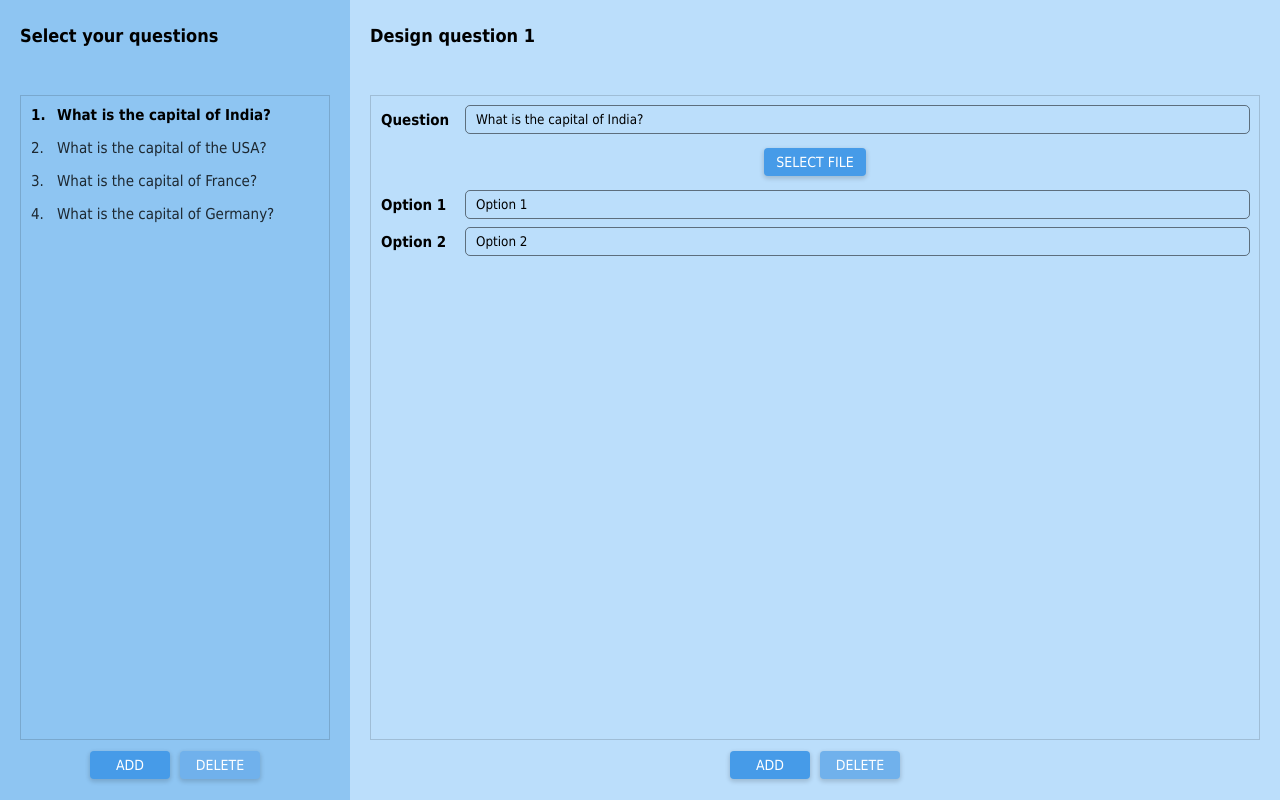
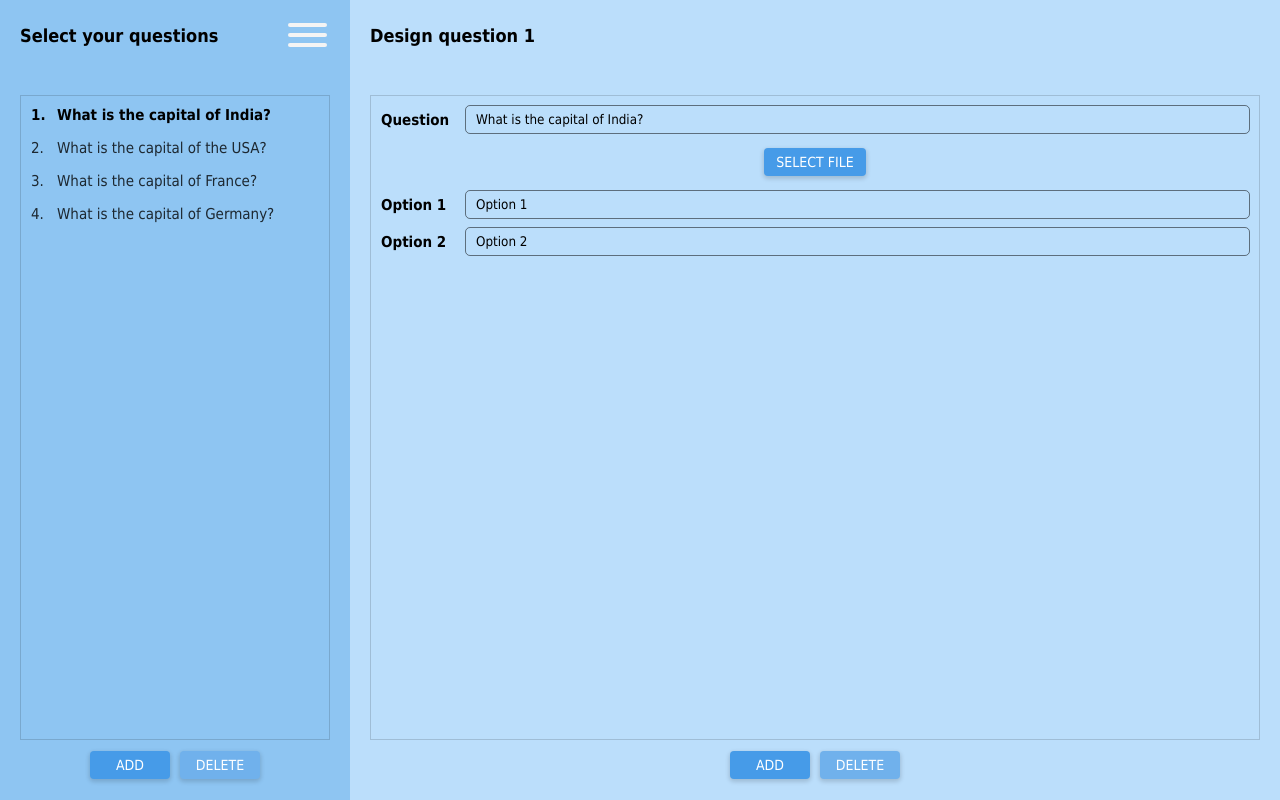
Before and after one commit to monk-kokkalis/disprz, a React (Create React App) app: page / in a window 1280 px wide. Built offline with nearby package versions, Linux system fonts and the light colour scheme.

Commit message:
added initial SidebarButton integration for question selector

```diff
--- a/src/components/QuizCreator/components/QuestionSelector/QuestionSelector.js
+++ b/src/components/QuizCreator/components/QuestionSelector/QuestionSelector.js
@@ -4,10 +4,15 @@ import AddQuestion from './components/AddQuestion/AddQuestion';
 import DeleteQuestion from './components/DeleteQuestion/DeleteQuestion';
 import ModeIndicator from './components/ModeIndicator/ModeIndicator';
 import QuestionList from './components/QuestionList/QuestionList';
+import SidebarButton from '../SidebarButton/SidebarButton';
+import ButtonTemplate from './components/SidebarButtonControls/Template';
 function QuestionSelector() {
     return (
         <div className={Style.Main}>
-            <h1 className="heading">Select your questions</h1>
+            <h1 className="heading">
+                <span>Select your questions</span>
+                <SidebarButton template={<ButtonTemplate />} />
+            </h1>
             <ModeIndicator />
             <section className="questions">
                 <QuestionList />
--- /dev/null
+++ b/src/components/QuizCreator/components/QuestionSelector/components/SidebarButtonControls/Template.js
@@ -0,0 +1,12 @@
+import Style from './Template.module.scss';
+function Template() {
+    return (
+        <span className={Style.Main}>
+            <span className='bar'></span>
+            <span className='bar'></span>
+            <span className='bar'></span>
+        </span>
+    )
+}
+
+export default Template;
--- /dev/null
+++ b/src/components/QuizCreator/components/QuestionSelector/components/SidebarButtonControls/Template.module.scss
@@ -0,0 +1,17 @@
+.Main {
+    background-color: transparent;
+    display: flex;
+    flex-direction: column;
+    height: 100%;
+    justify-content: space-between;
+    padding: 3px;
+    width: 45px;
+    height: 100%;
+
+    span[class~=bar] {
+        background-color: #f4f4f4;
+        border-radius: 3px;
+        height: 4px;
+        width: 100%;
+    }
+}
```
Also changed, not shown: src/components/QuizCreator/components/QuestionSelector/components/SidebarButtonControls/functions/callback.js (added).
